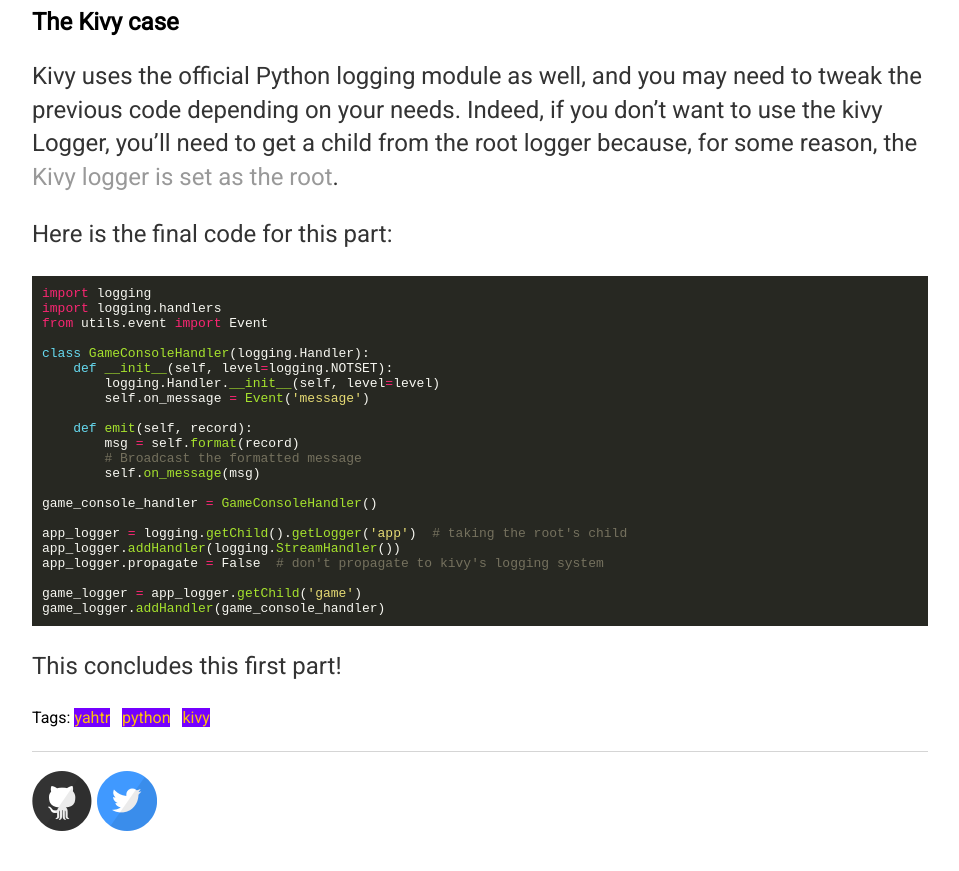
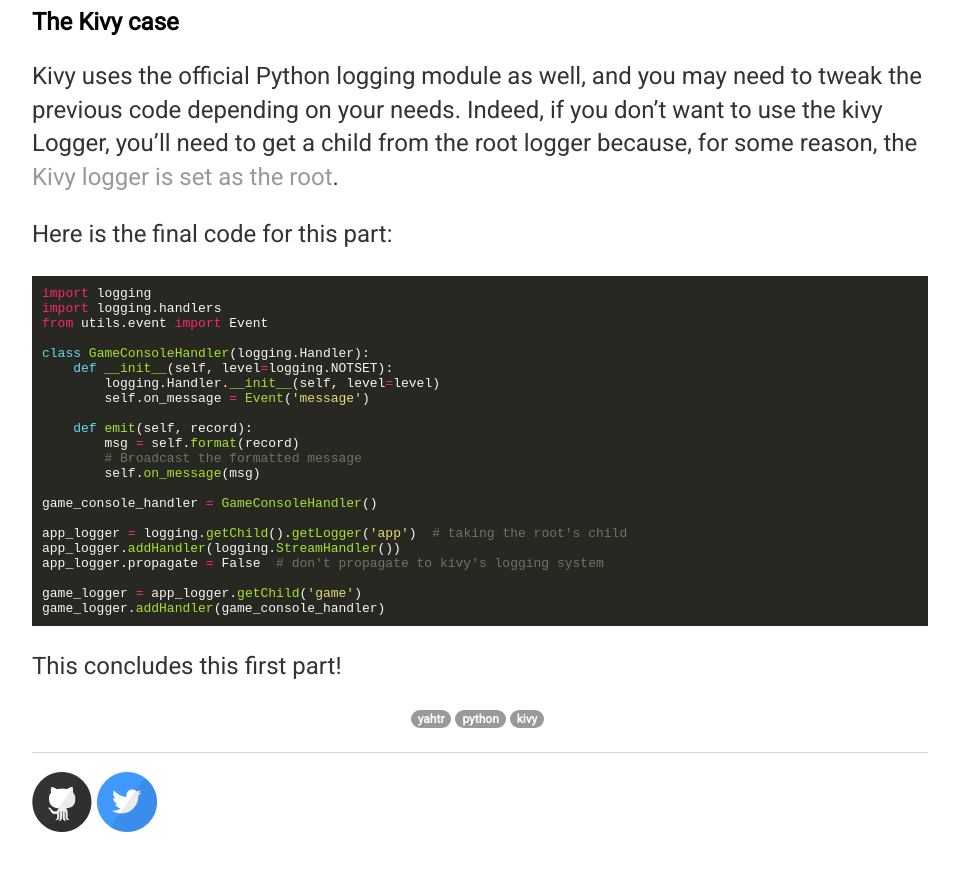
Before and after one commit to fp12/fp12.github.io, a Jekyll site: the page built from _posts/2016-11-19-building-an-ingame-console-part-1.md, in a window 1280 px wide and 900 px high, scrolled down 2957 px. Shown: the top 871 px of the window, without its empty margins (160-1119 px from the left). Built offline with Jekyll 4.4.1, drawn with Linux system fonts in a browser that asks for light colours; comment, search, counter and statistics services are not loaded.

Commit message:
Update post.html

```diff
--- a/_layouts/post.html
+++ b/_layouts/post.html
@@ -10,10 +10,11 @@ comments: true
 </div>
 
 <div>
-	Tags:
+	<ul class="tags">
 	{% for tag in page.tags %}
-		<span class="tag">{{tag}}</span> &nbsp;
+		<li>{{tag}}</li>
 	{% endfor %}
+	</ul>
 </div>
 
 <!-- Post comments -->
```
